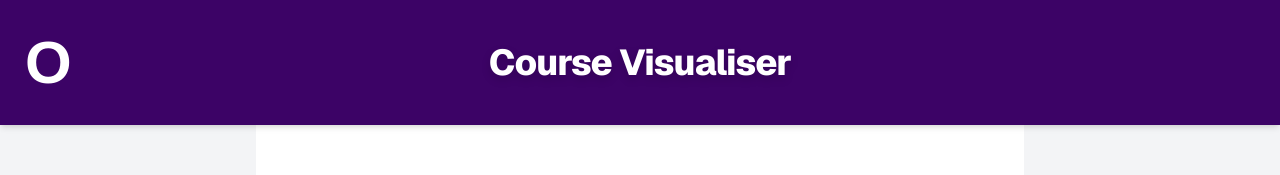
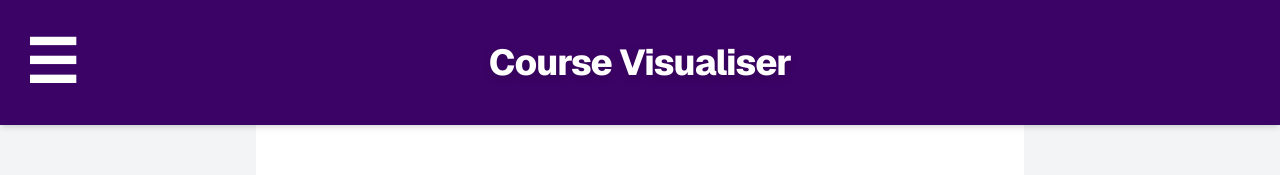
Before and after one commit to matthewrchen/course-visualiser, a Next.js app: page / in a window 1280 px wide. Shown: the top 175 px of the page. Built offline with nearby package versions, Linux system fonts and the light colour scheme.

Commit message:
added fade in and out background for navigation bar

```diff
--- a/src/components/course-modal.tsx
+++ b/src/components/course-modal.tsx
@@ -11,7 +11,7 @@ export default function CourseModal({ modalOpen, courseDetails, onClose } : Prop
     if (!modalOpen || !courseDetails) return null;
 
     return (
-        <div className="fixed top-0 right-0 h-full w-full sm:w-[400px] max-w-full bg-white shadow-2xl border-l border-gray-200 flex flex-col">
+        <div className="z-3 fixed top-0 right-0 h-full w-full sm:w-[400px] max-w-full flex flex-col bg-white shadow-2xl border-l border-gray-200">
             <div className="p-4 border-b flex justify-between items-center">
                 <h2 className="text-lg font-bold">{courseDetails.id} <span className="text-sm font-normal text-gray-500">({courseDetails.type})</span></h2>
                 <button onClick={onClose} className="text-xl text-gray-400 hover:text-gray-600 focus:outline-none">×</button>
--- a/src/components/menu.tsx
+++ b/src/components/menu.tsx
@@ -13,11 +13,13 @@ export default function Menu() {
 
     return (
         <div>
-            <header className="fixed h-[125px] w-full flex items-center justify-between bg-purple-950 shadow-md">
-                <button onClick={toggleNavBar} className="ml-[25px] font-extrabold text-6xl text-white">O</button>
+            <header className="z-1 fixed h-[125px] w-full flex items-center justify-between bg-purple-950 shadow-md">
+                <button onClick={toggleNavBar} className="ml-[25px] font-extrabold text-6xl text-white">☰</button>
 
                 <h1 className="absolute left-1/2 transform -translate-x-1/2 font-sans font-extrabold tracking-tight text-4xl text-white drop-shadow-lg">Course Visualiser</h1>
             </header>
+
+            <div onClick={toggleNavBar} className={`z-1 fixed h-full w-full bg-black transition-all duration-250 ease-in-out ${show ? 'opacity-50 pointer-events-auto visible' : 'opacity-0 pointer-events-none invisible'}`}></div>
 
             {show && <NavBar toggleNavBar={toggleNavBar}/>}
         </div>
--- a/src/components/navigation-bar.tsx
+++ b/src/components/navigation-bar.tsx
@@ -6,7 +6,7 @@ type Props = {
 
 export default function NavBar({ toggleNavBar } : Props) {
     return (
-        <nav className="fixed h-full w-sm bg-slate-950 flex flex-col">
+        <nav className="z-2 fixed h-full w-sm bg-slate-950 flex flex-col">
             <button onClick={toggleNavBar} className="self-start mt-[35px] ml-[25px] font-extrabold text-6xl text-white">×</button>
 
             <ul className="mt-[95px] space-y-[25px]">
```
